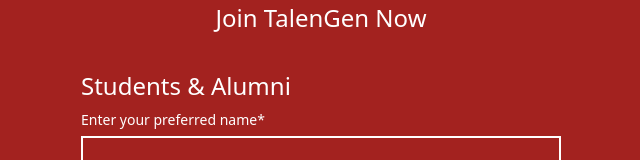
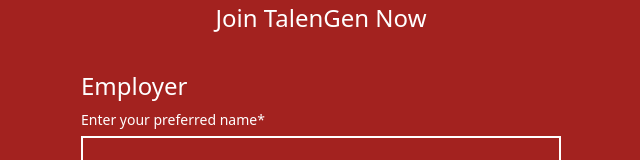
Before and after one commit to devhasibulislam/opedia-projectx, a Next.js app: page /signup/employer in a window 1280 px wide. Shown: the part 164-324 px from the top of the page, without its empty margins (319-959 px from the left). Built offline with nearby package versions, Linux system fonts and the light colour scheme.

Commit message:
complete employer component ui

```diff
--- a/pages/signup/employer.js
+++ b/pages/signup/employer.js
@@ -27,7 +27,7 @@
           router.push("/signin");
         }}
       >
-        <h2 className="text-2xl font-medium">Students & Alumni</h2>
+        <h2 className="text-2xl font-medium">Employer</h2>
 
         {/* Enter Name */}
         <label htmlFor="name" className="flex flex-col gap-y-1.5">
```
